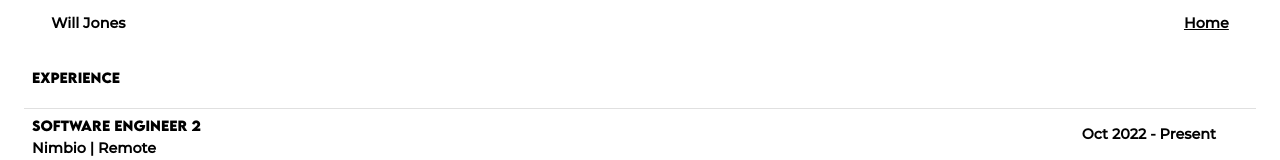
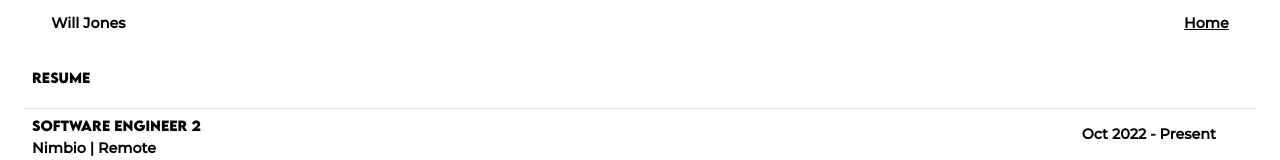
Before and after one commit to CodeJonesW/Wills_Blog, a Next.js app: page /resume in a window 1280 px wide. Shown: the top 160 px of the page. Built offline with nearby package versions, Linux system fonts and the light colour scheme.

Commit message:
update motion.div in index.tsx and blog.tsx to animate instead of while in view prop

```diff
--- a/pages/blog.tsx
+++ b/pages/blog.tsx
@@ -59,10 +59,9 @@ export default function Blog({ posts }: BlogProps) {
   };
 
   return (
-    <AnimatePresence>
     <BlogContainer
-        whileInView={{ opacity: 1 }}
       initial={{ opacity: 0 }}
+      animate={{ opacity: 1 }}
       transition={{ duration: 4, type: "spring" }}
       className={styles.quartzoBold}
     >
@@ -82,7 +81,6 @@ export default function Blog({ posts }: BlogProps) {
         })}
       </PostsContainer>
     </BlogContainer>
-    </AnimatePresence>
   );
 }
 
--- a/pages/index.tsx
+++ b/pages/index.tsx
@@ -69,8 +69,8 @@ export default function Home({ posts }: BlogProps) {
     <AnimatePresence>
       <OuterContainer className={styles.quartzoBold}>
         <FullScreenColumn
-          whileInView={{ opacity: 1 }}
           initial={{ opacity: 0 }}
+          animate={{ opacity: 1 }}
           transition={{ duration: 2, type: "spring" }}
         >
           <HomeNavBar>
--- a/pages/resume.tsx
+++ b/pages/resume.tsx
@@ -46,7 +46,7 @@ export default function Resume({ posts }: BlogProps) {
             paddingLeft: "32px",
           }}
         >
-          <h5>Experience</h5>
+          <h5>Resume</h5>
         </div>
         <Divider sx={{ mr: "24px", ml: "24px" }} />
         <Grid>
```
Lines whose indentation alone changed are shown as unchanged.
